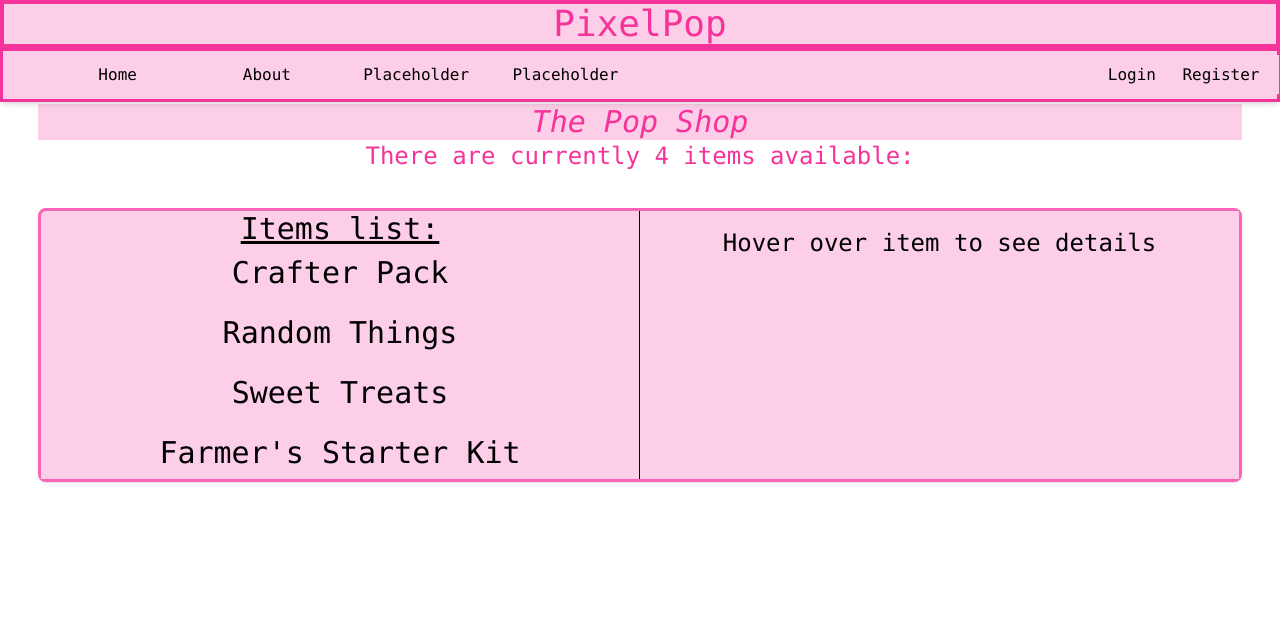
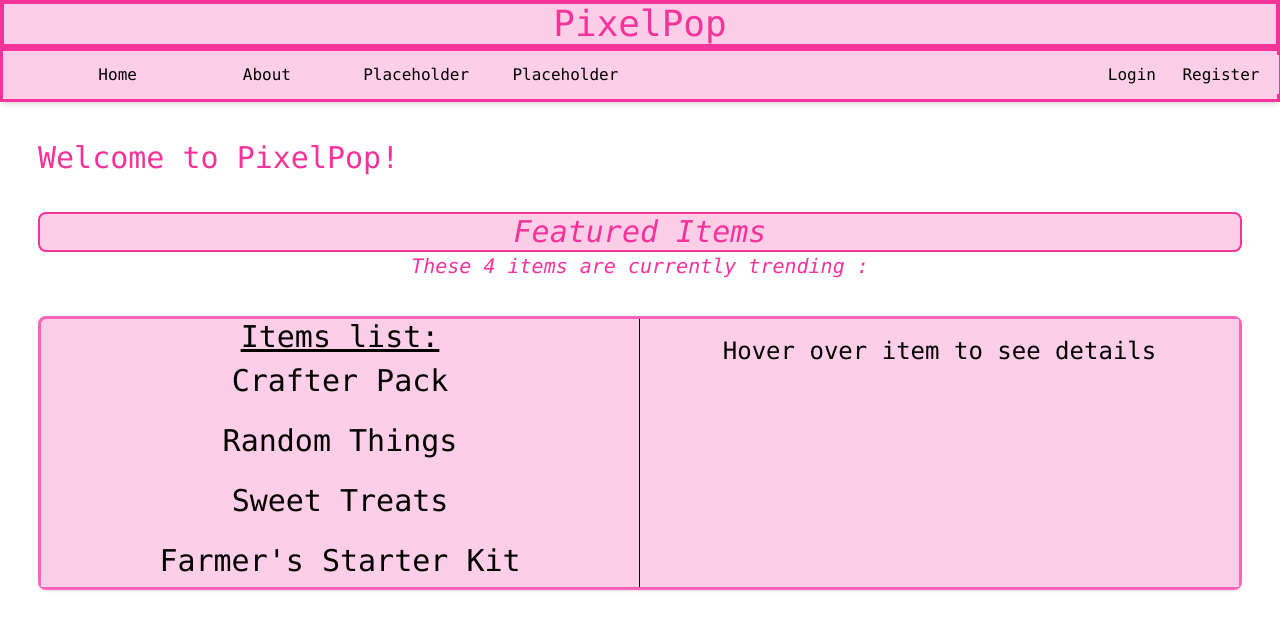
Before and after one commit to keloggzzz/MiniProject, a React (Vite) app: page / in a window 1280 px wide. Shown: the top 630 px of the page. Built offline with nearby package versions, Linux system fonts and the light colour scheme.

Commit message:
Minor edits to format

```diff
--- a/src/Components/Home.jsx
+++ b/src/Components/Home.jsx
@@ -13,8 +13,11 @@ export default function Home(){
 
 return(
       <div>
-                <h1 className="italic">The Pop Shop</h1>
-                <h2 className="text-2xl text-pink-500">There are currently {length} items available:</h2>
+        <br></br>
+                <div className="text-pink-500 text-left">Welcome to PixelPop! </div>
+                <br></br>
+                <h1 className="italic border-2 rounded-lg">Featured Items</h1>
+                <h2 className="text-xl italic text-pink-500">These {length} items are currently trending :</h2>
                 <br></br>
 
 
```
